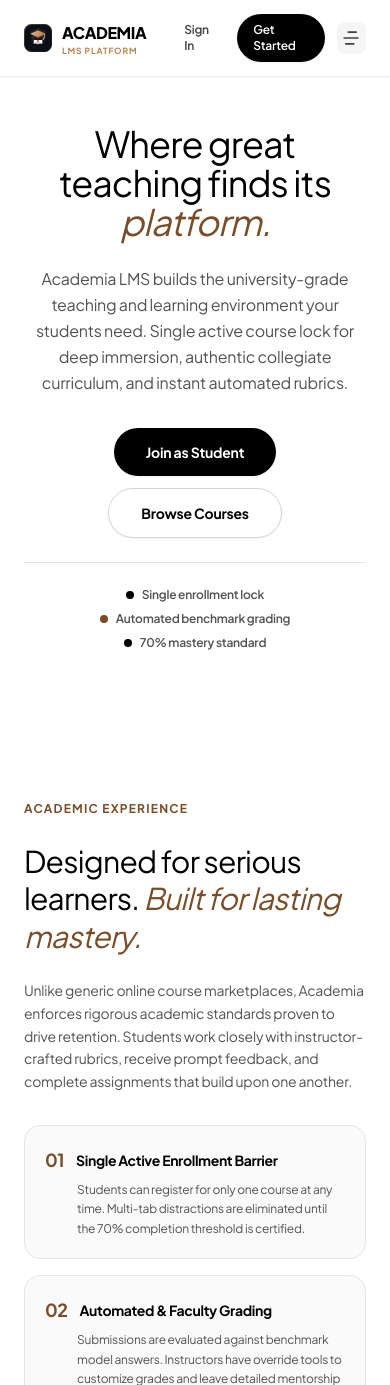
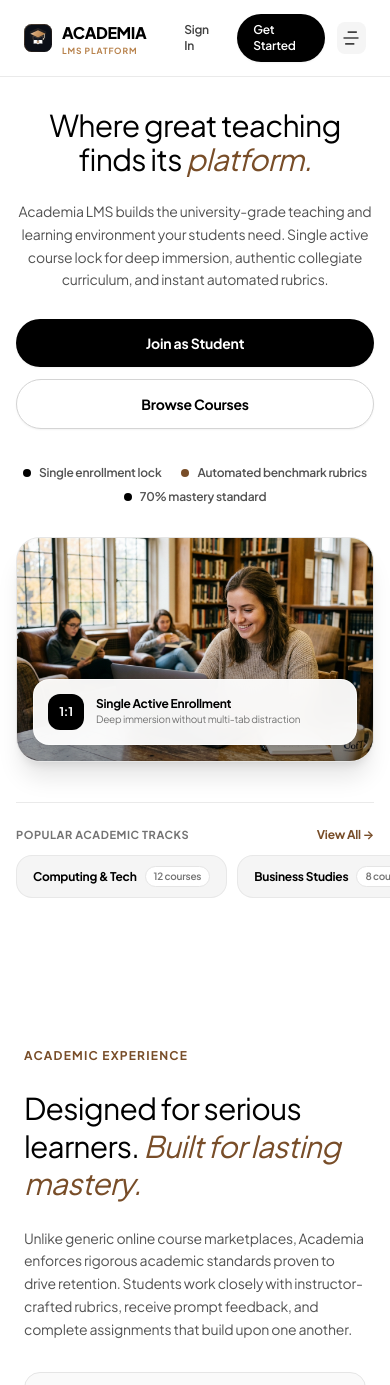
Before and after one commit to midexol/LMS, a Next.js app: page / in a window 390 px wide. Shown: the top 1385 px of the page. Built offline with nearby package versions, Linux system fonts and the light colour scheme; no server answers; the database is empty.

Commit message:
feat(landing): mobile-first Coursera-inspired layout with authentic library study hero visual and category discovery chips

```diff
--- a/src/app/LandingPage.tsx
+++ b/src/app/LandingPage.tsx
@@ -88,47 +88,110 @@ export function LandingPage({
       {/* ───────────────── UNIQUE LANDING PAGE NAVBAR ───────────────── */}
       <LandingNavbar currentUser={currentUser} />
 
-      {/* ───────────────── HERO SECTION (TEACHABLE STYLE) ───────────────── */}
-      <section className="pt-12 sm:pt-16 pb-16 px-6 max-w-7xl mx-auto overflow-hidden">
-        <div className="max-w-3xl mx-auto text-center space-y-6">
-            <h1 className="font-heading font-normal text-4xl sm:text-6xl text-black leading-[1.08] tracking-tight">
+      {/* ───────────────── HERO SECTION (MODERN MOBILE-OPTIMIZED ACADEMIC HERO) ───────────────── */}
+      <section className="pt-8 sm:pt-14 pb-14 px-4 sm:px-6 max-w-7xl mx-auto overflow-hidden">
+        <div className="grid grid-cols-1 lg:grid-cols-12 gap-8 lg:gap-12 items-center">
+
+          {/* Left Text & Actions (Full width on mobile, 6 cols on desktop) */}
+          <div className="lg:col-span-6 space-y-6 text-center lg:text-left">
+            <h1 className="font-heading font-normal text-3xl sm:text-5xl lg:text-6xl text-black leading-[1.12] sm:leading-[1.08] tracking-tight">
               Where great teaching finds its <span className="italic text-[#784D28]">platform.</span>
             </h1>
 
-            <p className="text-base sm:text-lg text-neutral-600 leading-relaxed max-w-xl">
+            <p className="text-sm sm:text-base text-neutral-600 leading-relaxed max-w-xl mx-auto lg:mx-0">
               Academia LMS builds the university-grade teaching and learning environment your students need. Single active course lock for deep immersion, authentic collegiate curriculum, and instant automated rubrics.
             </p>
 
-            <div className="flex flex-col sm:flex-row items-center justify-center gap-3 pt-2">
+            {/* Mobile Thumb-Friendly CTA Buttons */}
+            <div className="flex flex-col sm:flex-row items-stretch sm:items-center justify-center lg:justify-start gap-3 pt-1">
               <Link
                 href="/signup"
-                className="px-8 py-3.5 rounded-full bg-black hover:bg-neutral-800 text-white font-bold text-sm shadow-sm transition-all text-center"
+                className="w-full sm:w-auto px-8 py-3.5 rounded-full bg-black hover:bg-neutral-800 text-white font-bold text-sm shadow-sm transition-all text-center flex items-center justify-center gap-2"
               >
                 Join as Student
               </Link>
               <Link
                 href="/courses"
-                className="px-8 py-3.5 rounded-full bg-white hover:bg-neutral-50 border border-neutral-300 text-black font-bold text-sm transition-all text-center shadow-sm"
+                className="w-full sm:w-auto px-8 py-3.5 rounded-full bg-white hover:bg-neutral-50 border border-neutral-300 text-black font-bold text-sm transition-all text-center shadow-sm flex items-center justify-center gap-2"
               >
                 Browse Courses
               </Link>
             </div>
 
-            <div className="flex flex-wrap items-center justify-center gap-y-2 gap-x-6 pt-6 border-t border-neutral-200 text-xs text-neutral-600 font-semibold">
+            {/* Trust Highlights Row */}
+            <div className="flex flex-wrap items-center justify-center lg:justify-start gap-y-2 gap-x-5 pt-3 text-xs text-neutral-600 font-semibold">
               <div className="flex items-center gap-2">
-                <span className="w-2 h-2 rounded-full bg-black" />
+                <span className="w-2 h-2 rounded-full bg-black shrink-0" />
                 <span>Single enrollment lock</span>
               </div>
               <div className="flex items-center gap-2">
-                <span className="w-2 h-2 rounded-full bg-[#784D28]" />
-                <span>Automated benchmark grading</span>
+                <span className="w-2 h-2 rounded-full bg-[#784D28] shrink-0" />
+                <span>Automated benchmark rubrics</span>
               </div>
               <div className="flex items-center gap-2">
-                <span className="w-2 h-2 rounded-full bg-black" />
+                <span className="w-2 h-2 rounded-full bg-black shrink-0" />
                 <span>70% mastery standard</span>
               </div>
             </div>
           </div>
+
+          {/* Right Hero Image Container (Mobile responsive with subtle floating depth) */}
+          <div className="lg:col-span-6 relative">
+            <div className="relative rounded-3xl overflow-hidden border border-neutral-200/90 shadow-xl bg-neutral-100 group">
+              <img
+                src="/assets/hero_library_study_option1.jpg"
+                alt="Student studying on laptop in university library lounge"
+                className="w-full h-auto aspect-[16/10] sm:aspect-[16/9] object-cover transition-transform duration-700 group-hover:scale-[1.02]"
+              />
+              <div className="absolute inset-0 bg-gradient-to-t from-black/40 via-transparent to-transparent pointer-events-none" />
+
+              {/* Floating Mobile/Desktop Micro-Card: 1:1 Focus */}
+              <div className="absolute bottom-4 left-4 right-4 sm:right-auto sm:max-w-xs p-3.5 rounded-2xl bg-white/95 backdrop-blur-md border border-white/60 shadow-lg flex items-center gap-3">
+                <div className="w-9 h-9 rounded-xl bg-black text-white flex items-center justify-center font-bold text-xs shrink-0 shadow-xs">
+                  1:1
+                </div>
+                <div className="min-w-0">
+                  <p className="text-xs font-bold text-black truncate">Single Active Enrollment</p>
+                  <p className="text-[10px] text-neutral-500 truncate">Deep immersion without multi-tab distraction</p>
+                </div>
+              </div>
+            </div>
+          </div>
+
+        </div>
+
+        {/* ── Coursera/Udemy Style Mobile Discovery Chips Carousel ── */}
+        <div className="mt-10 sm:mt-14 pt-6 border-t border-neutral-200/80">
+          <div className="flex items-center justify-between gap-4 mb-3">
+            <span className="text-[11px] font-bold text-neutral-500 uppercase tracking-wider">
+              Popular Academic Tracks
+            </span>
+            <Link href="/courses" className="text-xs font-bold text-[#784D28] hover:underline">
+              View All →
+            </Link>
+          </div>
+          <div className="flex items-center gap-2.5 overflow-x-auto no-scrollbar pb-2 -mx-4 px-4 sm:mx-0 sm:px-0">
+            {[
+              { label: "Computing & Tech", count: "12 courses" },
+              { label: "Business Studies", count: "8 courses" },
+              { label: "Engineering Tech", count: "6 courses" },
+              { label: "Pure & Applied Sciences", count: "9 courses" },
+              { label: "Financial Studies", count: "5 courses" },
+              { label: "Environmental Studies", count: "4 courses" },
+            ].map((cat, i) => (
+              <Link
+                key={i}
+                href="/courses"
+                className="shrink-0 px-4 py-2.5 rounded-2xl bg-neutral-100 hover:bg-neutral-200 border border-neutral-200/80 text-black transition-all flex items-center gap-2 shadow-2xs hover:shadow-xs active:scale-95"
+              >
+                <span className="text-xs font-bold">{cat.label}</span>
+                <span className="text-[10px] text-neutral-500 font-semibold bg-white px-2 py-0.5 rounded-full border border-neutral-200">
+                  {cat.count}
+                </span>
+              </Link>
+            ))}
+          </div>
+        </div>
       </section>
 
 
```
Also changed, not shown: public/assets/hero_library_study_option1.jpg (added), public/assets/hero_library_study_option2.jpg (added).
